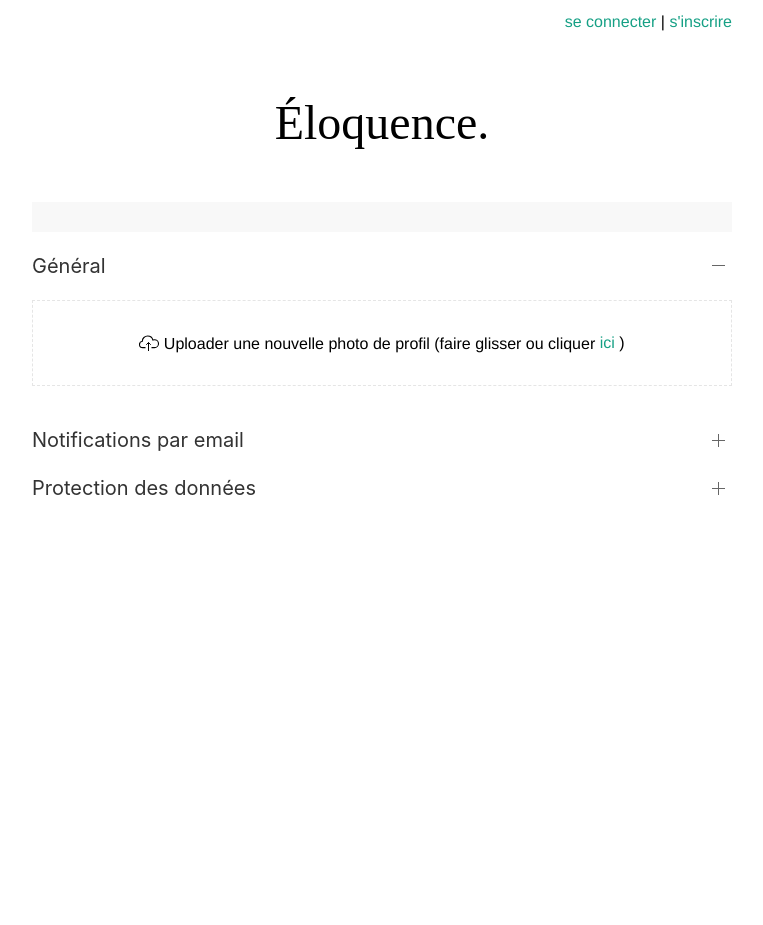
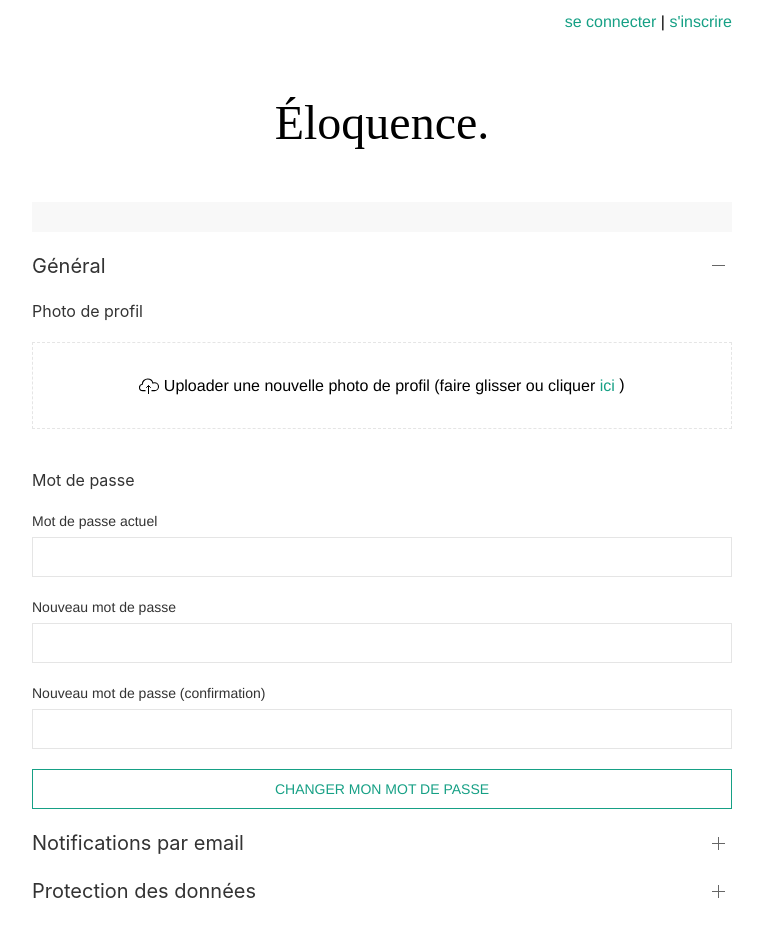
Before and after one commit to Frky/pourparler, a Django app: template pourparler/website/templates/website/settings.html in a window 1280 px wide. Shown: the whole page, without its empty margins (258-1021 px from the left). Before the commit the page ends 495 px from the top, so only its background shows below. Run offline with Django 3.2, Linux system fonts and the light colour scheme; the template is opened without the code that fills it, so the values that code supplies are empty; parts of the project's set-up code (start-up, migrations or seed data) failed here and were passed over; some web fonts are replaced.

Commit message:
Add a form to change password in settings

```diff
--- a/pourparler/website/templates/base.html
+++ b/pourparler/website/templates/base.html
@@ -57,6 +57,9 @@
         <h1><a href="{% url 'index' %}">Éloquence.</a></h1>
     </header>
     <div class="uk-alert">
+        {% for m in messages %}
+            {{ m }}<br>
+        {% endfor %}
         {% block alert %}
         {% endblock %}
     </div>
--- a/pourparler/website/templates/website/settings.html
+++ b/pourparler/website/templates/website/settings.html
@@ -11,6 +11,7 @@
     <li class="uk-open">
         <h3 class="uk-accordion-title">Général</h3>
         <div class="uk-accordion-content">
+            <h5>Photo de profil</h5>
 			<div class="pic-upload uk-placeholder uk-text-center">
 			    <span uk-icon="icon: cloud-upload"></span>
 			    <span class="uk-text-middle">Uploader une nouvelle photo de profil (faire glisser ou cliquer</span>
@@ -22,6 +23,29 @@
 )
 			</div>
 			<progress id="progressbar" class="uk-progress" value="0" max="100" hidden></progress>
+            <h5>Mot de passe</h5>
+            <form class="uk-form-stacked" action="{% url 'change_pwd' %}" method="post">
+                {% csrf_token %}
+		        <div class="uk-margin">
+		        	<label class="uk-form-label" for="old_password">Mot de passe actuel</label>
+		        	<div class="uk-form-controls uk-form-password">
+                        <input id="id_old_password" name="old_password" type="password" class="uk-input" required="">
+		        	</div>
+		        </div>
+		        <div class="uk-margin">
+		        	<label class="uk-form-label" for="new_password1">Nouveau mot de passe</label>
+		        	<div class="uk-form-controls uk-form-password">
+                        <input id="id_new_password1" name="new_password1" type="password" class="uk-input" required="">
+		        	</div>
+		        </div>
+		        <div class="uk-margin">
+		        	<label class="uk-form-label" for="new_password2">Nouveau mot de passe (confirmation)</label>
+		        	<div class="uk-form-controls">
+                        <input id="id_new_password2" name="new_password2" type="password" class="uk-input" required="">
+		        	</div>
+		        </div>
+                <input type="submit" class="uk-button uk-input" value="Changer mon mot de passe">
+            </form>
         </div>
     </li>
     <li>
--- a/pourparler/website/urls.py
+++ b/pourparler/website/urls.py
@@ -18,6 +18,7 @@ urlpatterns = [
     url(r'^register$', website.views.register, name="register"),
     url(r'^login$', website.views.p_login, name="login"),
     url(r'^logout$', website.views.p_logout, name="logout"),
+    url(r'^changepwd$', website.views.p_change_pwd, name="change_pwd"),
 
     url(r'^loc/(?P<uid>[-A-Za-z0-9_]+)$', website.views.profile, name="profile"),
     url(r'^settings$', website.views.user_settings, name="settings"),
--- a/pourparler/website/views.py
+++ b/pourparler/website/views.py
@@ -7,7 +7,7 @@ from django.contrib.auth.decorators import login_required
 from django.core.exceptions import ObjectDoesNotExist, MultipleObjectsReturned
 from django.shortcuts import render, redirect, HttpResponse
 
-from .views_user import register, p_login, p_logout, profile, user_settings
+from .views_user import register, p_login, p_logout, profile, user_settings, p_change_pwd
 from .models import Event, Subject, Speech
 from .forms import EventForm, SubjectForm
 from .draw import random_draw
```
Also changed, not shown: pourparler/website/views_user.py (+16 -2 lines).
